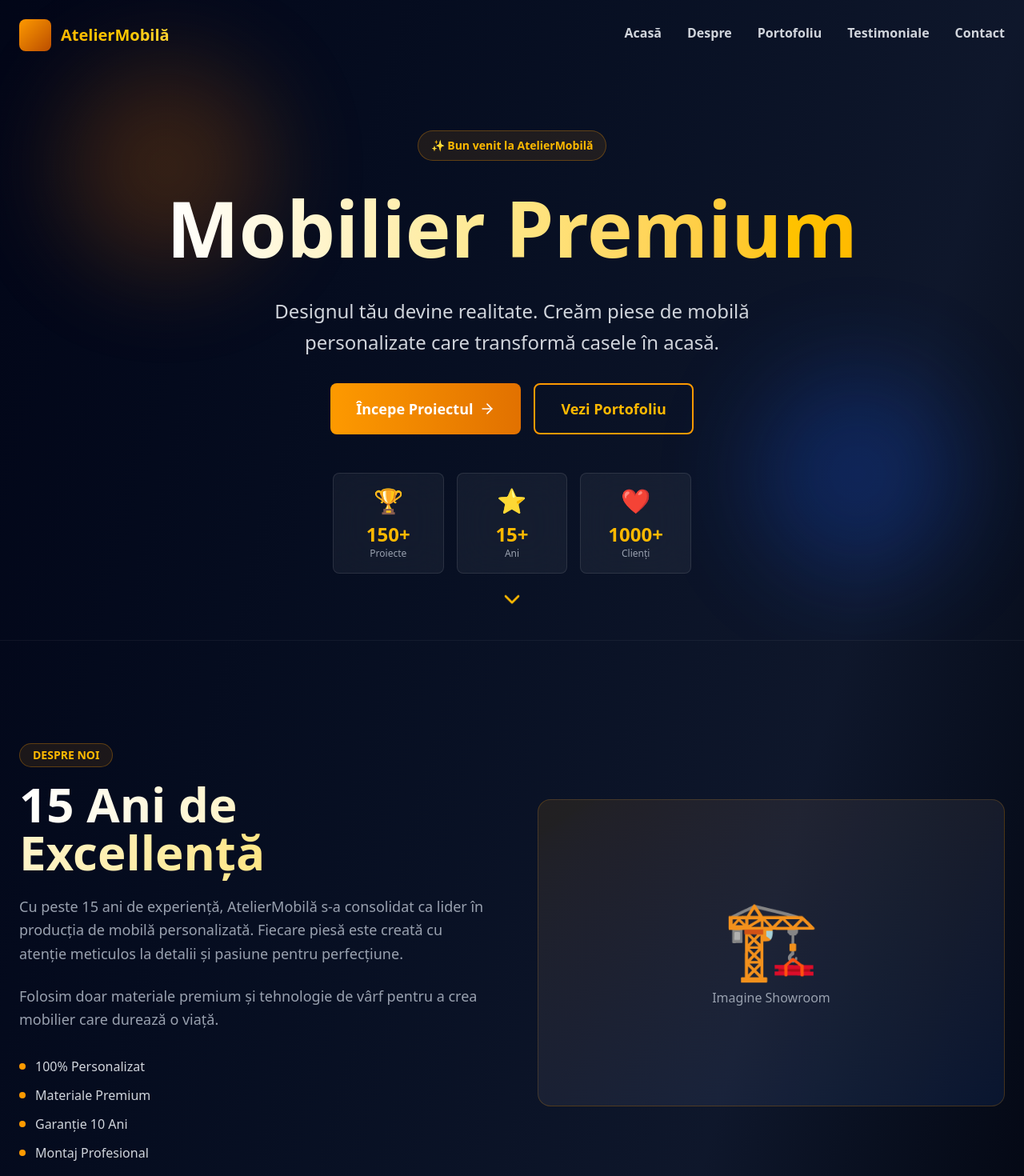
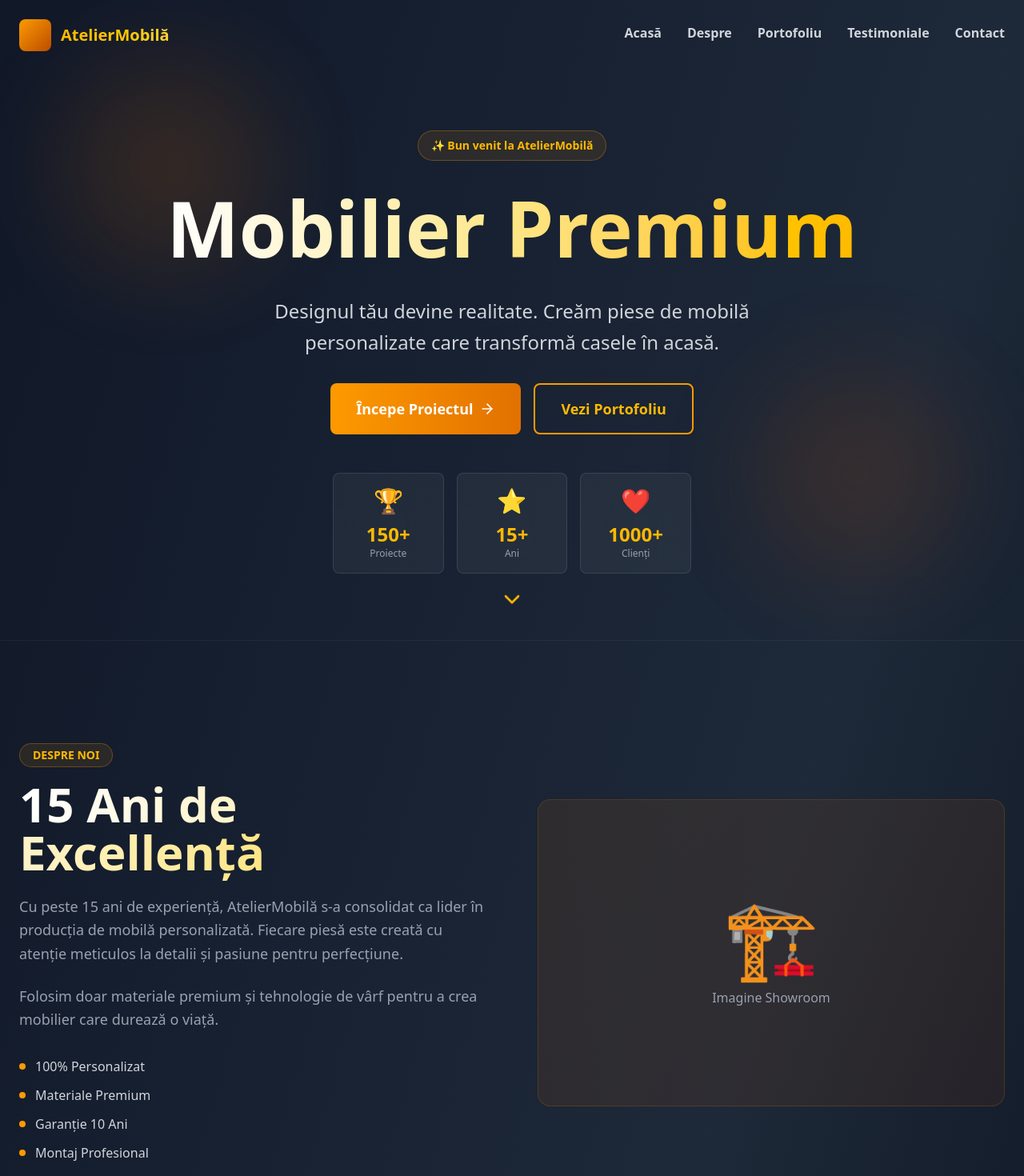
Before and after one commit to comanrazvan17/site-tata, a Next.js app: page / in a window 1280 px wide. Shown: the top 1470 px of the page at 80% size. Built offline with nearby package versions, Linux system fonts and the light colour scheme.

Commit message:
Update page.tsx

```diff
--- a/src/app/page.tsx
+++ b/src/app/page.tsx
@@ -1,5 +1,3 @@
-"use client";
-
 import React, { useState, useEffect } from 'react';
 import {
   Phone, Mail, MapPin, Menu, X, Star, MessageSquare, CheckCircle,
@@ -69,12 +67,12 @@ export default function AtelierMobilă() {
   };
 
   const portfolio = [
-    { id: 1, title: 'Bucătărie Modernă', desc: 'Design minimalist cu finisaje premium', icon: '🍳', color: 'from-orange-500 to-red-600' },
-    { id: 2, title: 'Living Room', desc: 'Soluții elegante pentru living', icon: '🛋️', color: 'from-blue-500 to-cyan-600' },
-    { id: 3, title: 'Dormitor Lux', desc: 'Confort și stil în dormitor', icon: '🛏️', color: 'from-purple-500 to-pink-600' },
-    { id: 4, title: 'Dressing Walk-in', desc: 'Organizare perfectă și eleganță', icon: '👗', color: 'from-rose-500 to-orange-600' },
-    { id: 5, title: 'Home Office', desc: 'Spațiu de lucru productiv', icon: '💻', color: 'from-green-500 to-teal-600' },
-    { id: 6, title: 'Baie Relax', desc: 'Soluții practice și moderne', icon: '🛁', color: 'from-indigo-500 to-blue-600' }
+    { id: 1, title: 'Bucătărie Modernă', desc: 'Design minimalist cu finisaje premium', icon: '🍳', color: 'from-amber-700 to-amber-900' },
+    { id: 2, title: 'Living Room', desc: 'Soluții elegante pentru living', icon: '🛋️', color: 'from-amber-600 to-amber-800' },
+    { id: 3, title: 'Dormitor Lux', desc: 'Confort și stil în dormitor', icon: '🛏️', color: 'from-amber-700 to-amber-900' },
+    { id: 4, title: 'Dressing Walk-in', desc: 'Organizare perfectă și eleganță', icon: '👗', color: 'from-amber-600 to-amber-800' },
+    { id: 5, title: 'Home Office', desc: 'Spațiu de lucru productiv', icon: '💻', color: 'from-amber-700 to-amber-900' },
+    { id: 6, title: 'Baie Relax', desc: 'Soluții practice și moderne', icon: '🛁', color: 'from-amber-600 to-amber-800' }
   ];
 
   const testimonials = [
@@ -90,12 +88,12 @@ export default function AtelierMobilă() {
   ];
 
   return (
-    <div className="w-full bg-gradient-to-br from-slate-950 via-slate-900 to-black text-white min-h-screen">
+    <div className="w-full bg-gradient-to-br from-gray-900 via-gray-800 to-gray-950 text-white min-h-screen">
 
       {/* Navigation */}
       <nav className={`fixed w-full top-0 z-50 transition-all duration-300 ${
         scrolled
-          ? 'bg-slate-900/80 backdrop-blur-xl shadow-xl border-b border-amber-500/20 py-3'
+          ? 'bg-gray-900/80 backdrop-blur-xl shadow-lg border-b border-amber-600/30 py-3'
           : 'bg-transparent py-6'
       }`}>
         <div className="max-w-7xl mx-auto px-6">
@@ -131,7 +129,7 @@ export default function AtelierMobilă() {
           </div>
 
           {isMenuOpen && (
-            <div className="md:hidden mt-4 py-4 border-t border-amber-500/20 space-y-3">
+            <div className="md:hidden mt-4 py-4 border-t border-amber-600/30 space-y-3">
               {['Acasá', 'Despre', 'Portofoliu', 'Testimoniale', 'Contact'].map((item) => (
                 <button
                   key={item}
@@ -148,9 +146,9 @@ export default function AtelierMobilă() {
 
       {/* HERO */}
       <section id="acasă" className="min-h-screen flex items-center justify-center px-6 pt-20 relative overflow-hidden">
-        <div className="absolute inset-0 opacity-30">
+        <div className="absolute inset-0 opacity-20">
           <div className="absolute top-20 left-20 w-64 h-64 bg-amber-600 rounded-full mix-blend-screen filter blur-3xl animate-pulse"></div>
-          <div className="absolute bottom-20 right-20 w-64 h-64 bg-blue-600 rounded-full mix-blend-screen filter blur-3xl animate-pulse" style={{animationDelay: '2s'}}></div>
+          <div className="absolute bottom-20 right-20 w-64 h-64 bg-amber-700 rounded-full mix-blend-screen filter blur-3xl animate-pulse" style={{animationDelay: '2s'}}></div>
         </div>
 
         <div className="relative z-10 text-center max-w-4xl">
@@ -229,7 +227,7 @@ export default function AtelierMobilă() {
               </div>
             </div>
 
-            <div className="h-96 rounded-2xl overflow-hidden border border-amber-500/20 bg-gradient-to-br from-amber-500/10 to-blue-500/10 flex items-center justify-center">
+            <div className="h-96 rounded-2xl overflow-hidden border border-amber-600/20 bg-gradient-to-br from-amber-600/10 to-amber-700/10 flex items-center justify-center">
               <div className="text-center">
                 <div className="text-8xl mb-4">🏗️</div>
                 <p className="text-gray-400">Imagine Showroom</p>
@@ -341,7 +339,7 @@ export default function AtelierMobilă() {
                   <a
                     key={i}
                     href={contact.href}
-                    className="group flex items-start gap-6 p-6 rounded-xl bg-white/5 border border-white/10 hover:border-amber-500/50 hover:bg-amber-500/5 transition-all"
+                    className="group flex items-start gap-6 p-6 rounded-xl bg-white/5 border border-white/10 hover:border-amber-600/50 hover:bg-amber-600/5 transition-all"
                   >
                     <div className="w-16 h-16 bg-gradient-to-br from-amber-500 to-amber-700 rounded-lg flex items-center justify-center group-hover:scale-110 transition-transform">
                       <Icon size={24} className="text-white" />
```
